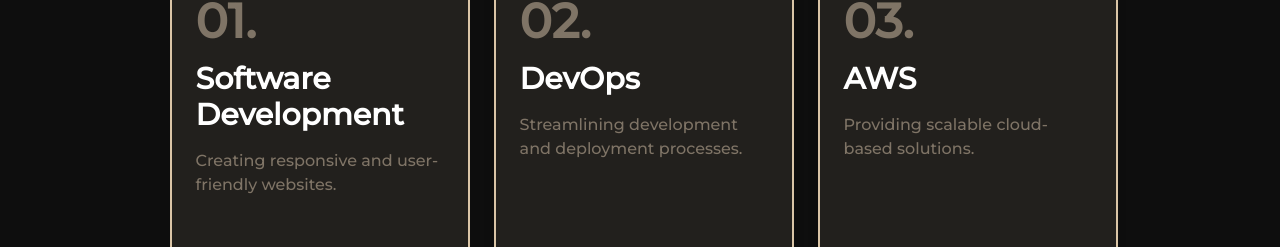
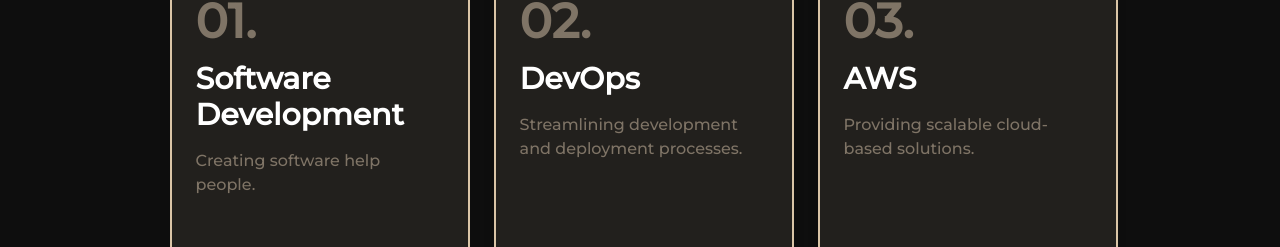
Before and after one commit to hemupadhyay26/hemupadhyay26.github.io, a React (Create React App) app: page / in a window 1280 px wide. Shown: the part 1930-2177 px from the top of the page. Built offline with nearby package versions, Linux system fonts and the light colour scheme.

Commit message:
upd: site content and resume

```diff
--- a/src/components/services.js
+++ b/src/components/services.js
@@ -2,7 +2,7 @@
 
 const Services = () => {
     const jobs = [
-        { number: "01.", title: "Software Development", description: "Creating responsive and user-friendly websites." },
+        { number: "01.", title: "Software Development", description: "Creating software help people." },
         { number: "02.", title: "DevOps", description: "Streamlining development and deployment processes." },
         { number: "03.", title: "AWS", description: "Providing scalable cloud-based solutions." },
         { number: "04.", title: "CI/CD", description: "Automating software delivery pipelines efficiently." },
```
Also changed, not shown: 1 other file (tests, documents, lock files or other folders).
